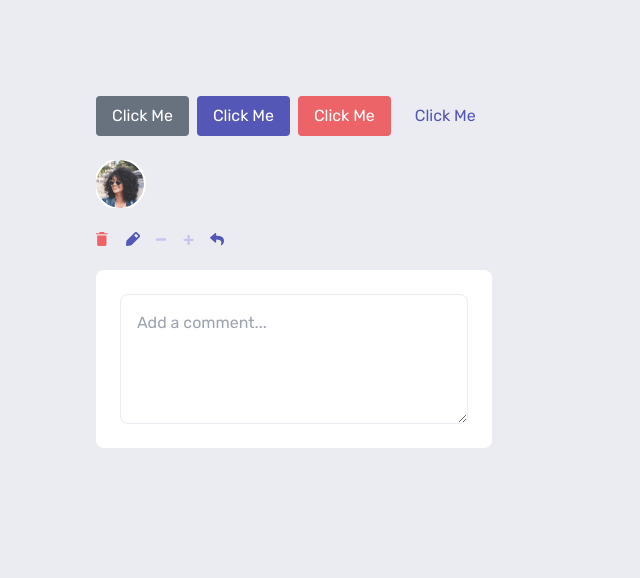
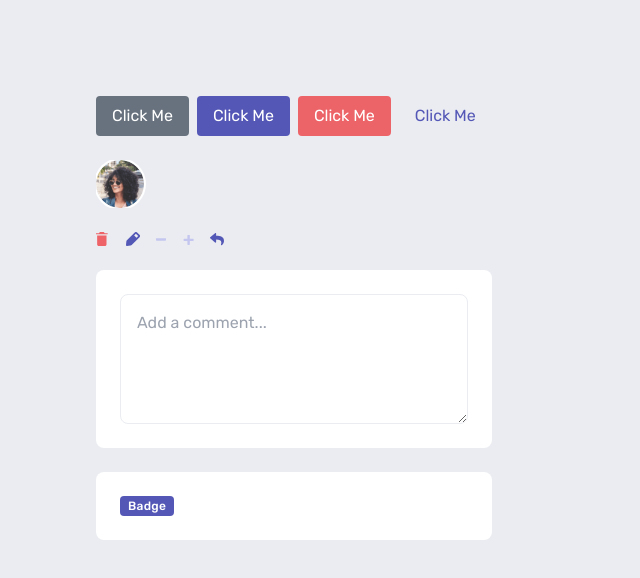
Before and after one commit to clsjunnior/next-interactive-comments, a Next.js app: page / in a window 1280 px wide. Shown: the top 578 px of the page, without its empty margins (0-640 px from the left). Built offline with nearby package versions, Linux system fonts and the light colour scheme.

Commit message:
feat: badgeAtom

```diff
--- a/app/page.tsx
+++ b/app/page.tsx
@@ -1,6 +1,7 @@
 'use client'
 
 import AvatarAtom from '@/components/atoms/avatarAtom/avatarAtom.component'
+import BadgeAtom from '@/components/atoms/badgeAtom/badgeAtom.component'
 import ButtonAtom from '@/components/atoms/buttonAtom/buttonAtom.component'
 import Icon from '@/components/atoms/iconAtom/iconAtom.component'
 import TextareaAtom from '@/components/atoms/textareaAtom/textareaAtom.component'
@@ -36,6 +37,9 @@ export default function Home() {
         <div className="flex bg-white p-6 rounded-lg">
           <TextareaAtom />
         </div>
+        <div className="flex bg-white p-6 rounded-lg">
+          <BadgeAtom>Badge</BadgeAtom>
+        </div>
       </div>
     </main>
   )
--- /dev/null
+++ b/components/atoms/badgeAtom/badgeAtom.component.tsx
@@ -0,0 +1,19 @@
+import React, { HtmlHTMLAttributes, PropsWithChildren } from 'react'
+
+interface BadgeProps extends HtmlHTMLAttributes<HTMLHtmlElement> {}
+
+const BadgeAtom: React.FC<PropsWithChildren<BadgeProps>> = ({
+  children = 'you',
+  ...rest
+}) => {
+  return (
+    <span
+      className="bg-moderate-blue text-white text-xs font-medium tracking-wide px-2 py-0.5 rounded"
+      {...rest}
+    >
+      {children}
+    </span>
+  )
+}
+
+export default BadgeAtom
```
Also changed, not shown: 2 other files (tests, documents, lock files or other folders).
